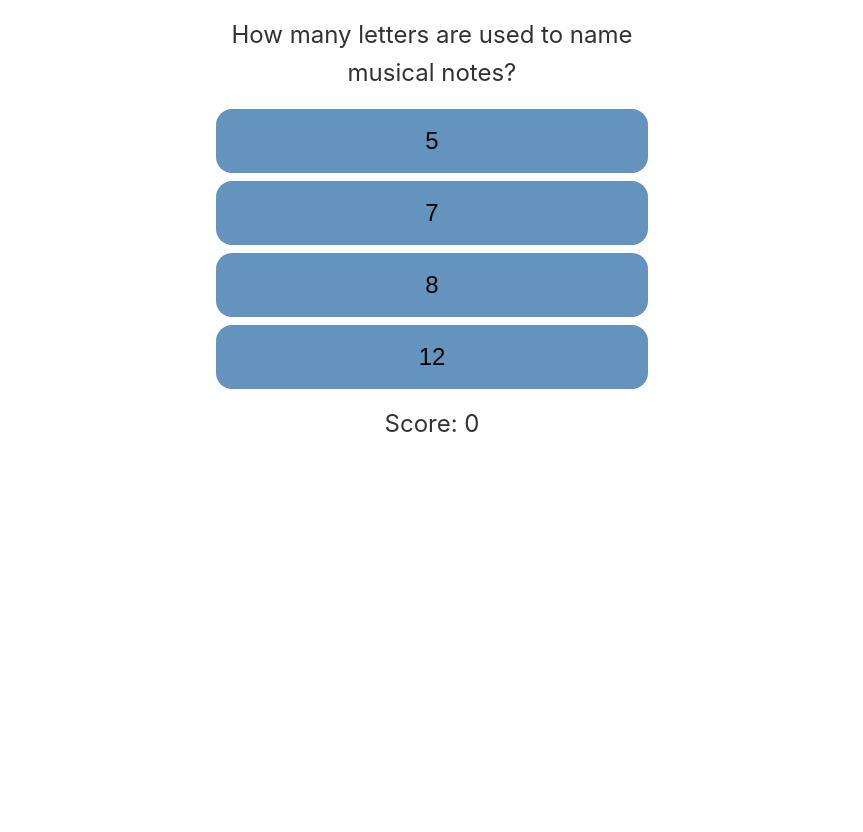
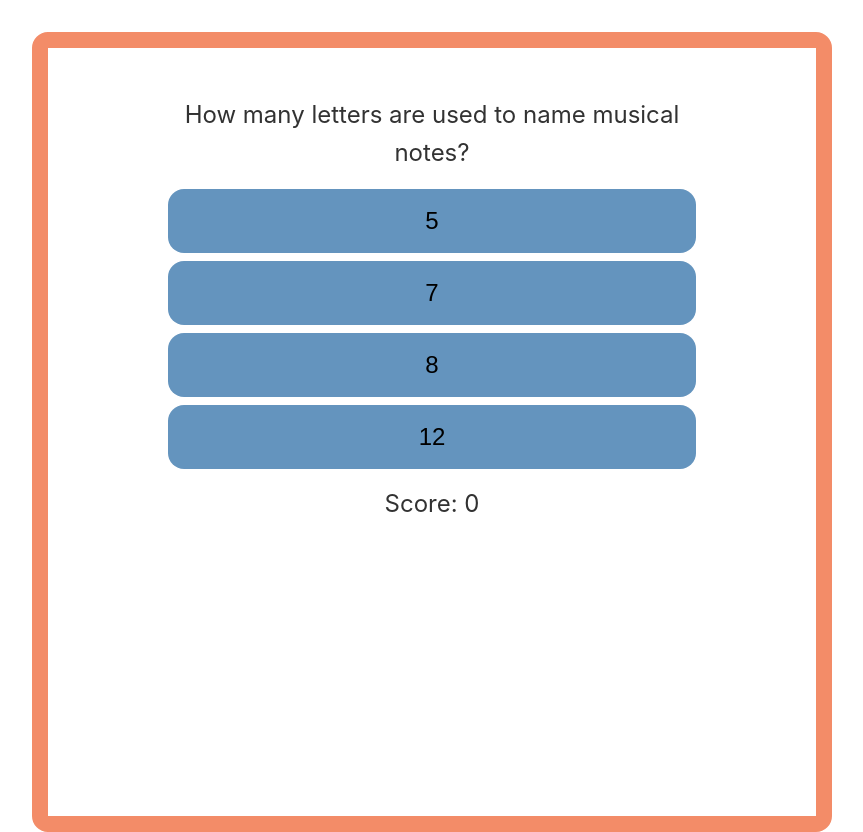
Before and after one commit to casserole27/music-theory-quiz, a Vue app: page / in a window 1280 px wide. Shown: the whole page, without its empty margins (208-1071 px from the left). Before the commit the page ends 800 px from the top, so only its background shows below. Built offline with nearby package versions, Linux system fonts and the light colour scheme.

Commit message:
Update App component logic to account for quiz results.

```diff
--- a/src/App.vue
+++ b/src/App.vue
@@ -5,22 +5,37 @@ import Results from './components/Results.vue';
 
 const score = ref(0);
 const isQuizComplete = ref(false);
+const wrongAnswers = ref(0);
 
 </script>
 
 <template>
+  <div class="container">
     <Quiz
       v-if="!isQuizComplete"
       :score="score"
       @updateScore="score += $event"
+      @updateIncorrect="wrongAnswers += $event"
       @quizComplete="isQuizComplete=true"
     />
     <Results
       v-else
       :score="score"
+      :incorrect="wrongAnswers"
+      @quizStartOver="isQuizComplete=false; score=0; wrongAnswers=0"
     />
+  </div>
 </template>
 
 <style scoped>
-
+  .container {
+    /*TODO responsive*/
+    width: 800px;
+    height: 800px;
+    background-color: white;
+    margin-top: 2rem;
+    padding: 2rem;
+    border: 1rem solid #F38C68;
+    border-radius: 1rem;
+  }
 </style>
```
Lines whose indentation alone changed are shown as unchanged.
